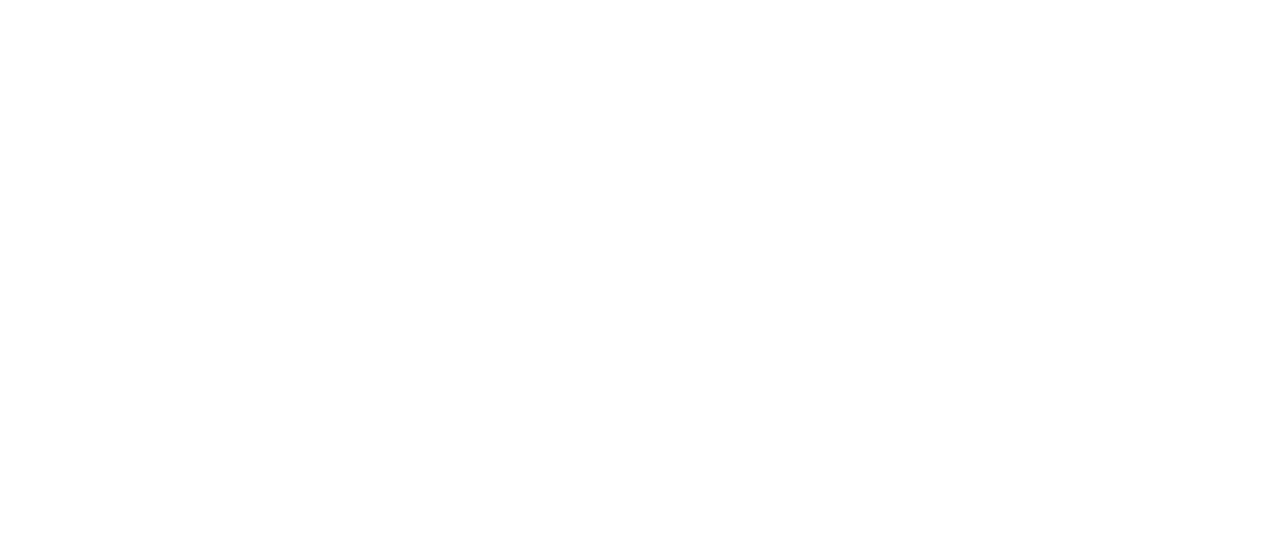
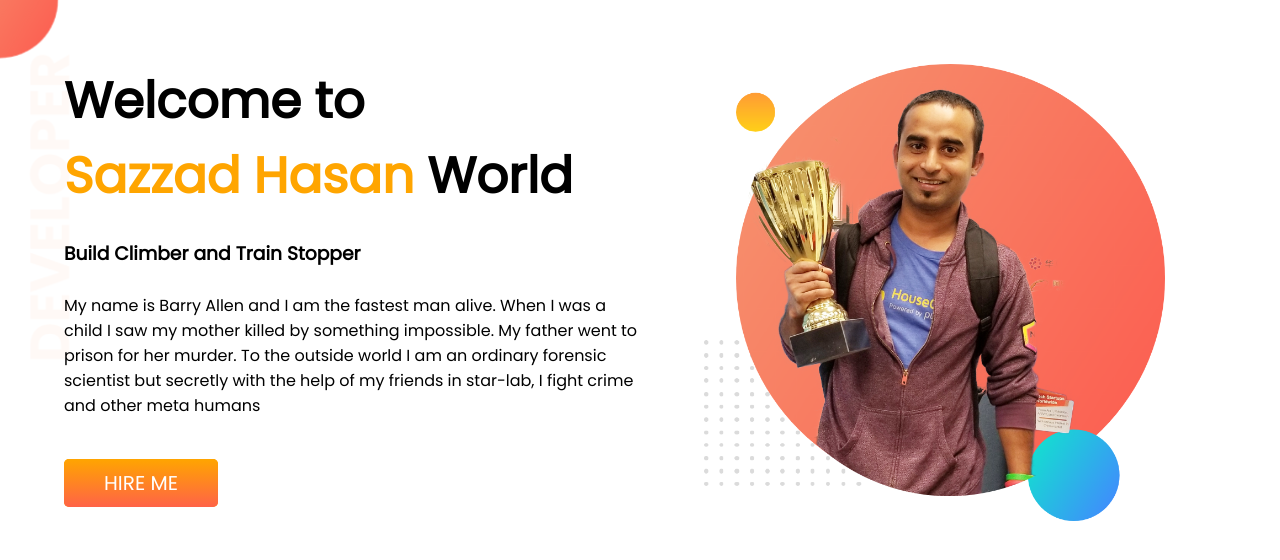
Before and after one commit to shuvo62/Developer-portfolio, a plain HTML site: page index.html in a window 1280 px wide. Drawn offline with Linux system fonts and the light colour scheme.

Commit message:
Some changes

```diff
--- a/index.html
+++ b/index.html
@@ -5,7 +5,38 @@
     <meta http-equiv="X-UA-Compatible" content="IE=edge" />
     <meta name="viewport" content="width=device-width, initial-scale=1.0" />
     <title>Developer Portfolio</title>
+    <link rel="preconnect" href="https://fonts.googleapis.com" />
+    <link rel="preconnect" href="https://fonts.gstatic.com" crossorigin />
+    <link
+      href="https://fonts.googleapis.com/css2?family=Poppins&display=swap"
+      rel="stylesheet"
+    />
     <link rel="stylesheet" href="style.css" />
   </head>
-  <body></body>
+  <body>
+    <section class="top-banner">
+      <div class="half-width">
+        <h1>Welcome to</h1>
+        <h1><span class="orange-color">Sazzad Hasan</span> World</h1>
+        <br />
+        <h3>Build Climber and Train Stopper</h3>
+        <br />
+        <p>
+          My name is Barry Allen and I am the fastest man alive. When I was a
+          child I saw my mother killed by something impossible. My father went
+          to prison for her murder. To the outside world I am an ordinary
+          forensic scientist but secretly with the help of my friends in
+          star-lab, I fight crime and other meta humans
+        </p>
+        <a
+          class="hire-me-button"
+          target="_blank"
+          href="https://www.facebook.com/shuvo.sazzadhasan"
+        >
+          HIRE ME
+        </a>
+      </div>
+      <div class="half-width"><img src="images/jhankar.png" alt="" /></div>
+    </section>
+  </body>
 </html>
--- a/style.css
+++ b/style.css
@@ -0,0 +1,42 @@
+* {
+  margin: 0;
+  padding: 0;
+  box-sizing: border-box;
+}
+body {
+  font-family: "Poppins", sans-serif;
+}
+h1 {
+  font-size: 50px;
+}
+.orange-color {
+  color: orange;
+}
+section {
+  display: flex;
+}
+.half-width {
+  width: 50%;
+  padding-left: 5%;
+  margin-top: 5%;
+}
+.half-width img {
+  width: 80%;
+}
+.half-width p {
+  margin-bottom: 50px;
+}
+.hire-me-button {
+  text-decoration: none;
+  background-color: orange;
+  padding: 10px 40px;
+  color: white;
+  font-weight: 400;
+  border-radius: 5px;
+  font-size: 20px;
+  background-image: linear-gradient(orange, tomato);
+}
+.top-banner {
+  background-image: url(images/top-banner.png);
+  background-repeat: no-repeat;
+}
```
Also changed, not shown: images/dream-bg.png (added), images/exp-bg.png (added), images/jhankar.png (added), images/jhankar2.png (added), images/my-bg.png (added), images/my-bg2.png (added), images/top-banner.png (added), 7 other files.
